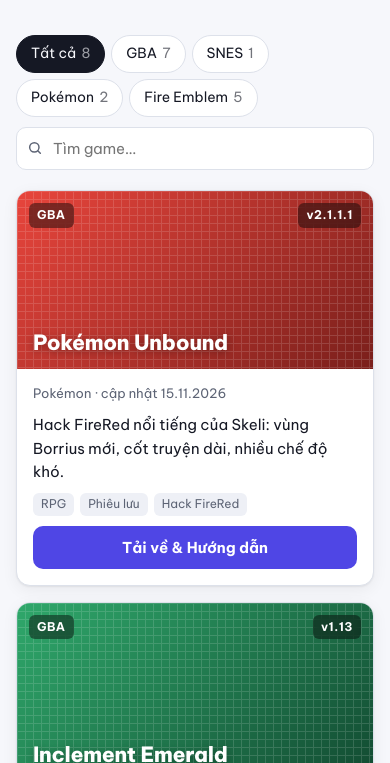
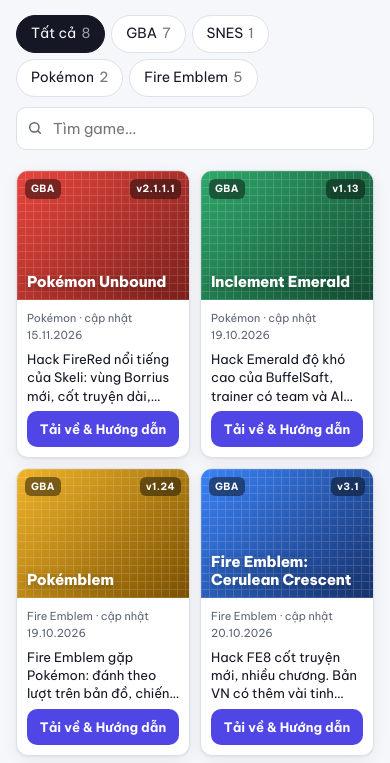
Before and after one commit to tosenzzz/viethoa-hub, a plain HTML site: page index.html in a window 390 px wide. Shown: the part 185-948 px from the top of the page. Drawn offline with Linux system fonts and the light colour scheme.

Commit message:
Mobile: trang chủ 2 cột

```diff
--- a/assets/style.css
+++ b/assets/style.css
@@ -152,3 +152,19 @@ footer { border-top: 1px solid var(--line); color: var(--muted); font-size: 13px
 footer p { margin: 4px 0; }
 .donate { display: flex; gap: 16px; align-items: center; flex-wrap: wrap; }
 .donate img { width: 150px; height: auto; border-radius: 10px; background: #fff; padding: 4px; }
+
+/* Mobile: trang chủ 2 cột */
+@media (max-width: 600px) {
+  .grid { grid-template-columns: repeat(2, minmax(0, 1fr)); gap: 10px; }
+  .card { border-radius: 12px; }
+  .grid .cover { aspect-ratio: 4 / 3; padding: 10px; }
+  .grid .cover .t { font-size: 15px; }
+  .grid .badge { top: 8px; left: 8px; font-size: 10px; padding: 2px 6px; }
+  .grid .badge.r { left: auto; right: 8px; }
+  .grid .body { padding: 10px; gap: 6px; }
+  .grid .meta { font-size: 11px; }
+  .grid .body p { font-size: 13px; line-height: 1.4; display: -webkit-box; -webkit-line-clamp: 3; -webkit-box-orient: vertical; overflow: hidden; }
+  .grid .tags { display: none; }
+  .grid .btn { font-size: 13px; padding: 8px 6px; }
+  .hero { padding: 24px 0 12px; }
+}
```
